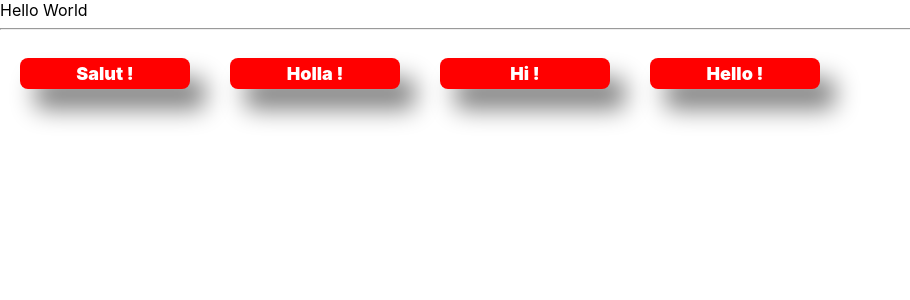
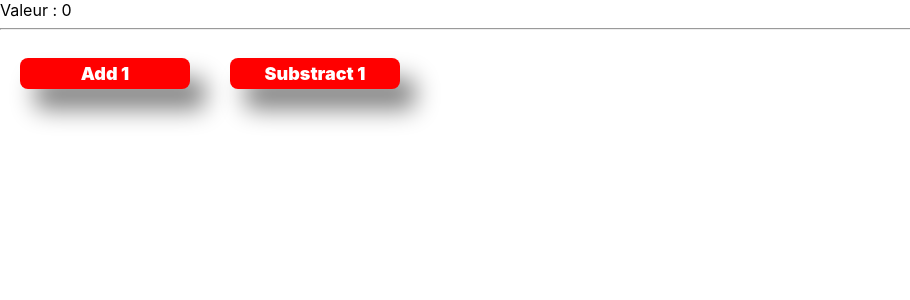
Before and after one commit to 29fredz/new-29-11-2023, a React (Create React App) app: page / in a window 1280 px wide. Shown: the top 300 px of the page, without its empty margins (0-910 px from the left). Built offline with nearby package versions, Linux system fonts and the light colour scheme.

Commit message:
bouton clicked dans les states de la fonction Button

```diff
--- a/src/App/App.tsx
+++ b/src/App/App.tsx
@@ -2,17 +2,25 @@ import React from 'react';
 import './App.css';
 import Button from './components/Button/Button';
 
-function App() {
-  return (
-    <div className="App">
-        Hello World
-        <hr/>
-        <Button text="Salut !" type="button" />
-        <Button text="Holla !" type="submit" />
-        <Button text="Hi !" type="reset" />
-        <Button text="Hello !" size={{margin: {right:"25px", left:"3px"}}} />
-    </div>
-  );
+class App extends React.Component<any,any> {
+  constructor(props:any) {
+    super(props);
+    this.state={
+      value:0
+    };
+
+  }
+
+  render() {
+    return (
+      <div className="App">
+          Valeur : {this.state.value}
+          <hr/>
+          <Button text="Add 1" type="button" onBoutonClick={()=> this.setState({value: this.state.value+1})}/>
+          <Button text="Substract 1"  onBoutonClick={()=> this.setState({value: this.state.value-1})}/>
+      </div>
+    );
+  }
 }
 
 export default App;
--- a/src/App/components/Button/Button.jsx
+++ b/src/App/components/Button/Button.jsx
@@ -1,10 +1,19 @@
-import React from 'react'
+import React, { useState } from 'react'
 import styles from './Button.module.css'
 import PropTypes from "prop-types"
+
 const Button = (props) => {
     console.log(props);
-    return <button type={props.type} className={styles.Button}>{props.text}</button>
+
+    const [clicked, setclicked] = useState({isClicked:false, info2:"coucou"});
+
+    return <button type={props.type} className={styles.Button+(clicked.isClicked?" "+styles.clicked:"")} onClick={(evt) => {
+        props.onBoutonClick();
+        setclicked({isClicked:true, info2:"coucou"});
+        setTimeout(()=>setclicked({isClicked:false, info2:"coucou"}), 350)
+    }}>{props.text}</button>
 }
+
 
 Button.propTypes={
     text:PropTypes.string.isRequired,
@@ -15,7 +24,8 @@ Button.propTypes={
             left:PropTypes.string,
             top:PropTypes.string
         })
-    })
+    }),
+    onBoutonClick:PropTypes.func
 }
 
 Button.defaultProps={
--- a/src/App/components/Button/Button.module.css
+++ b/src/App/components/Button/Button.module.css
@@ -17,3 +17,8 @@
     cursor:pointer;
 
 }
+
+.clicked {
+    box-shadow: 5px 5px 35px grey !important;
+    border: 1px solid black !important;
+}
--- a/tsconfig.json
+++ b/tsconfig.json
@@ -1,6 +1,6 @@
 {
   "compilerOptions": {
-    "target": "es5",
+    "target": "ES6",
     "lib": [
       "dom",
       "dom.iterable",
```
